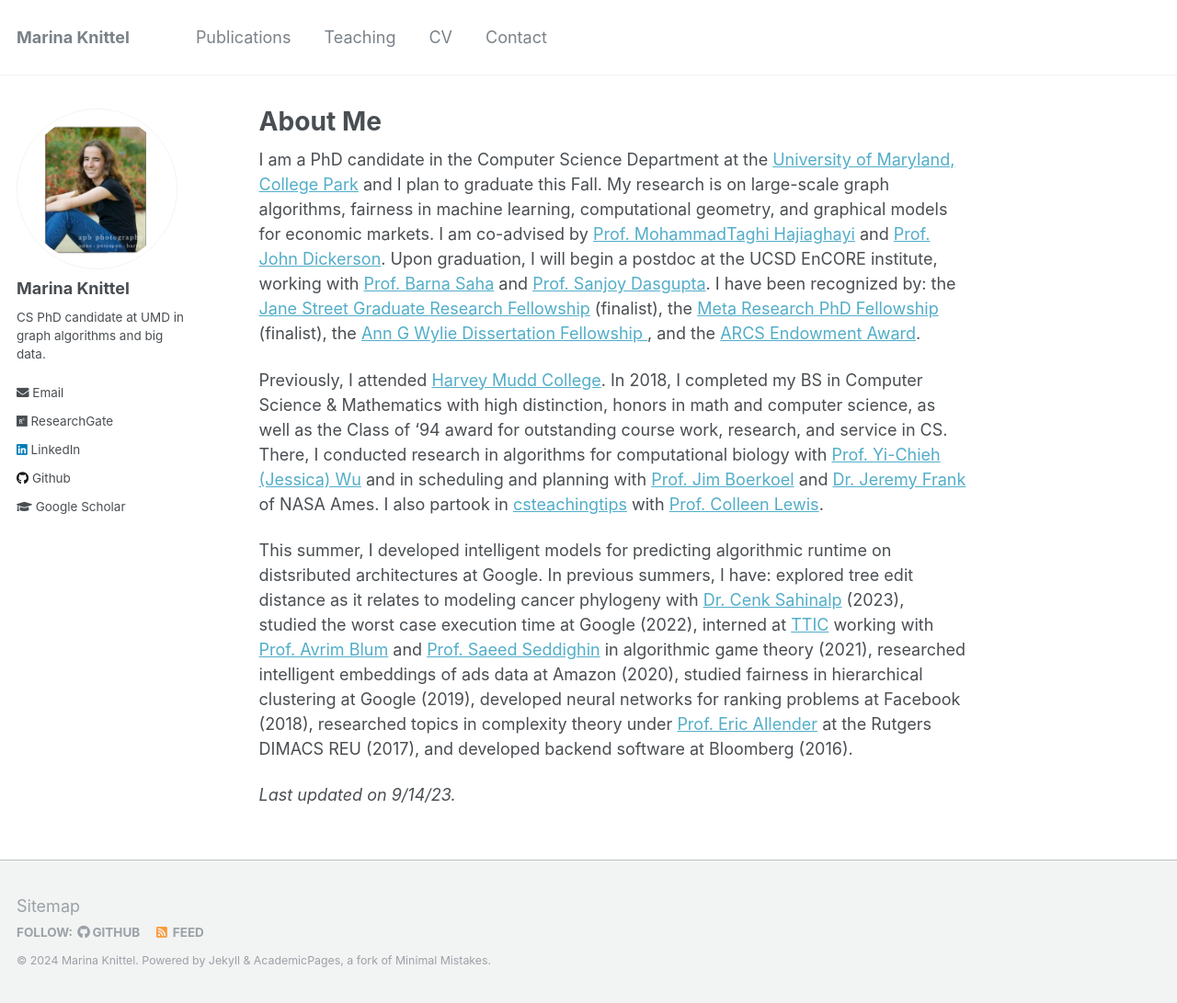
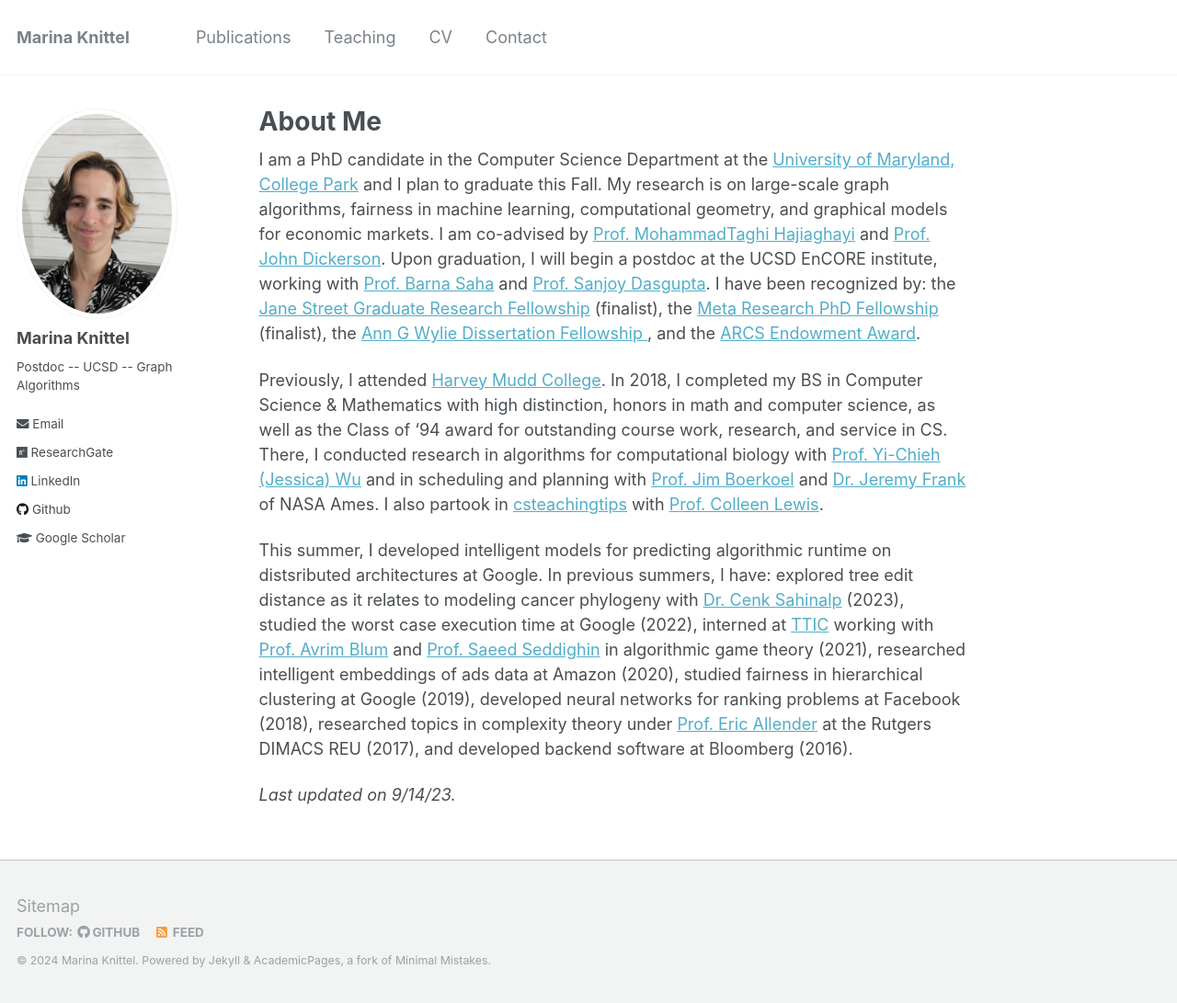
Before and after one commit to mknittel/mknittel.github.io, a Jekyll site: the page built from _pages/about.md, in a window 1280 px wide and 1091 px high. Shown: the whole window at 92% size. Built offline with Jekyll 4.4.1, drawn with Linux system fonts in a browser that asks for light colours.

Commit message:
Updated side thing

```diff
--- a/_config.yml
+++ b/_config.yml
@@ -81,12 +81,12 @@ analytics:
 # Site Author
 author:
   name             : "Marina Knittel"
-  avatar           : "me.png"
-  bio              : "CS PhD candidate at UMD in graph algorithms and big data."
+  avatar           : "me.jpeg"
+  bio              : "Postdoc -- UCSD -- Graph Algorithms"
   location         : #"Location"
   employer         :
   googlescholar    : "https://scholar.google.com/citations?view_op=list_works&hl=en&user=7EB47RUAAAAJ"
-  email            : "mknittel@cs.umd.edu"
+  email            : "mknittel@ucsd.edu"
   researchgate     : "https://www.researchgate.net/profile/Marina_Knittel"
   uri              :
   bitbucket        :
```
Also changed, not shown: images/me.jpeg (added), images/me.jpg (deleted), images/me.png (deleted).
